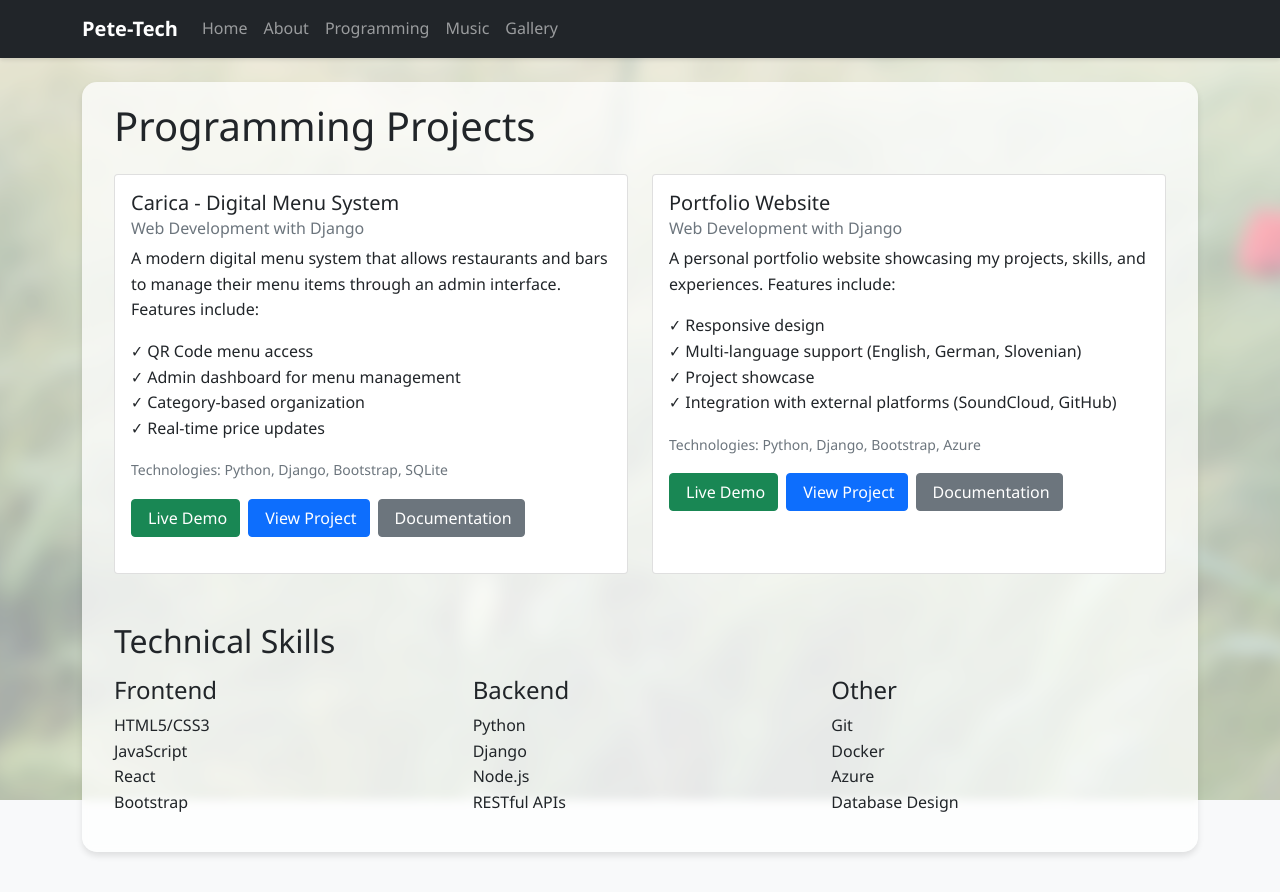
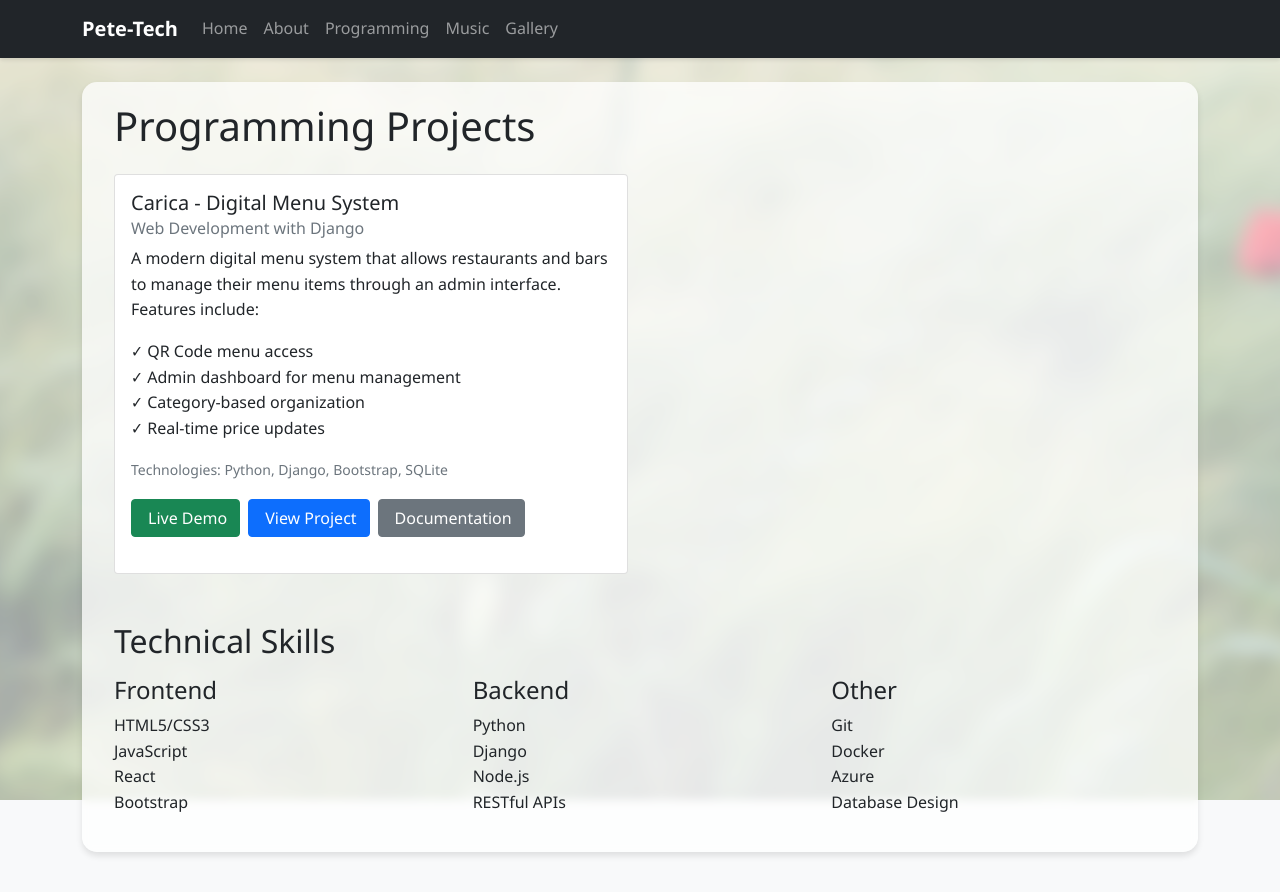
Before and after one commit to PeterZrim/portfolio-website, a Django app: page /programming/ in a window 1280 px wide. Shown: the top 892 px of the page. Run offline with Django 4.2, Linux system fonts and the light colour scheme.

Commit message:
Remove Portfolio Website project from programming page

```diff
--- a/main/templates/main/programming.html
+++ b/main/templates/main/programming.html
@@ -28,34 +28,6 @@
                             <i class="fab fa-github me-1"></i>View Project
                         </a>
                         <a href="https://github.com/PeterZrim/carica-menu#readme" class="btn btn-secondary" target="_blank">
-                            <i class="fas fa-book me-1"></i>Documentation
-                        </a>
-                    </div>
-                </div>
-            </div>
-        </div>
-
-        <div class="col-md-6 mb-4">
-            <div class="card h-100">
-                <div class="card-body">
-                    <h5 class="card-title">Portfolio Website</h5>
-                    <h6 class="card-subtitle mb-2 text-muted">Web Development with Django</h6>
-                    <p class="card-text">A personal portfolio website showcasing my projects, skills, and experiences. Features include:</p>
-                    <ul class="list-unstyled">
-                        <li>✓ Responsive design</li>
-                        <li>✓ Multi-language support (English, German, Slovenian)</li>
-                        <li>✓ Project showcase</li>
-                        <li>✓ Integration with external platforms (SoundCloud, GitHub)</li>
-                    </ul>
-                    <p class="card-text"><small class="text-muted">Technologies: Python, Django, Bootstrap, Azure</small></p>
-                    <div class="d-flex gap-2">
-                        <a href="https://portfolio-website-peter.azurewebsites.net" class="btn btn-success" target="_blank">
-                            <i class="fas fa-external-link-alt me-1"></i>Live Demo
-                        </a>
-                        <a href="https://github.com/PeterZrim/portfolio-website" class="btn btn-primary" target="_blank">
-                            <i class="fab fa-github me-1"></i>View Project
-                        </a>
-                        <a href="https://github.com/PeterZrim/portfolio-website#readme" class="btn btn-secondary" target="_blank">
                             <i class="fas fa-book me-1"></i>Documentation
                         </a>
                     </div>
```
